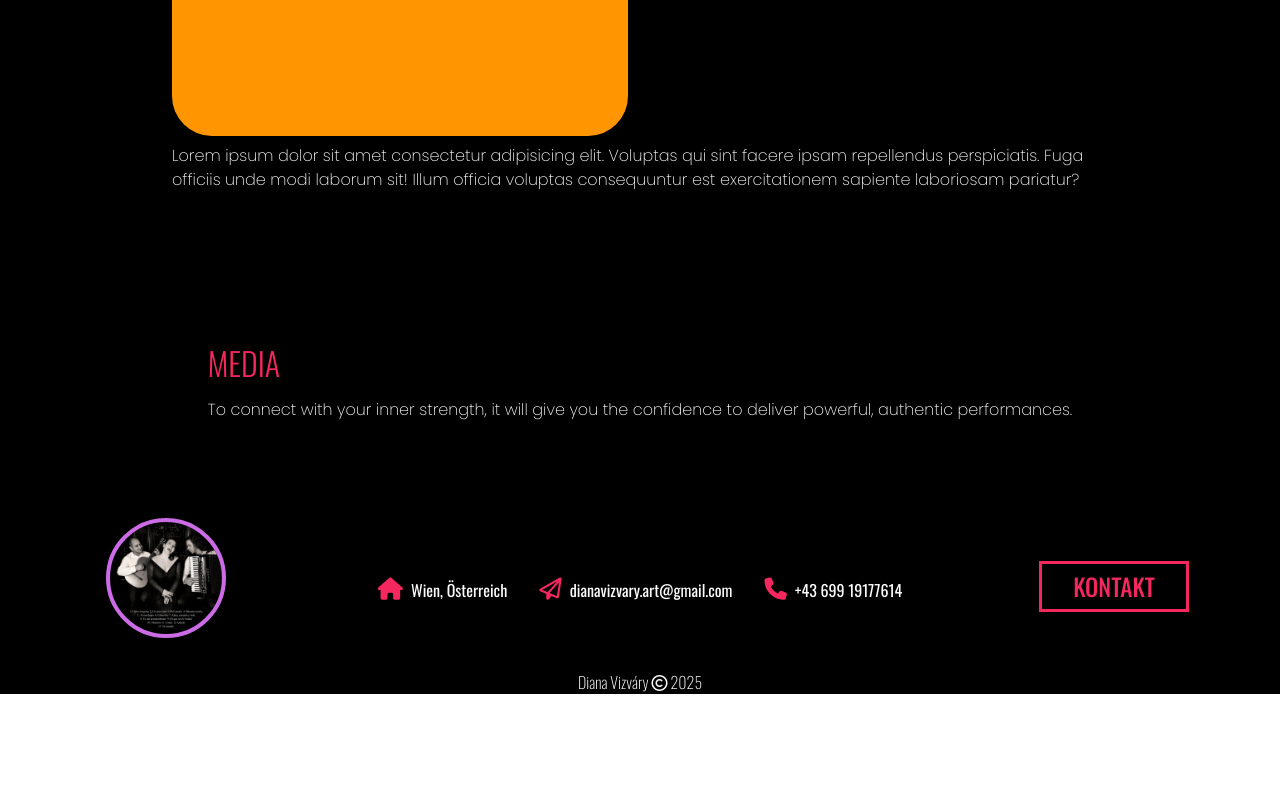
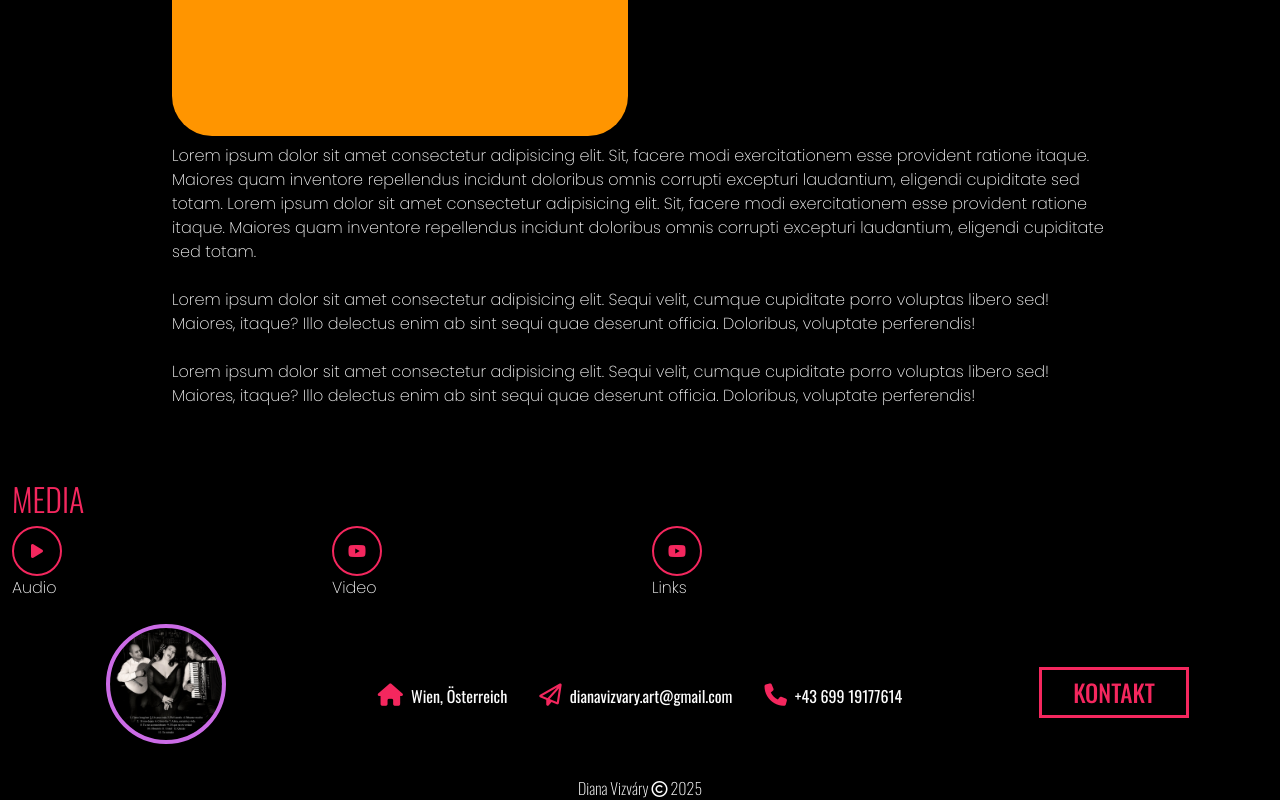
Before and after one commit to iliana-marquez/diana-angular-app, an Angular app: page /profile in a window 1280 px wide. Shown: the part 492-1292 px from the top of the page. Before the commit the page ends 1186 px from the top, so only its background shows below. Built offline with nearby package versions, Linux system fonts and the light colour scheme; no server answers.

Commit message:
Improve layout of second section of profile component

```diff
--- a/src/app/profile/profile.component.css
+++ b/src/app/profile/profile.component.css
@@ -20,9 +20,26 @@ p {
     color: var(--secondary-color);
 }
 
-.profiles,
-.media {
+.profiles {
     max-width: 98vw;
+}
+
+i {
+    color: var(--highlight-secondary-color);
+    padding: 1rem;
+    font-size: 1rem;
+    height: 50px;
+    width: 50px;
+    border: 2.5px solid var(--highlight-secondary-color);
+    border-radius: 50%;
+    align-items: center;
+    justify-content: center;
+    display: flex;
+    transition: transform 0.4s ease-in-out
+}
+
+i:hover {
+    transform: scale(1.2);
 }
 
 @media screen and (min-width: 576px) {
@@ -46,8 +63,7 @@ p {
         min-height: 550px;
     }
 
-    .profiles,
-    .media {
+    .profiles {
     max-width: 75vw;
     }
 }
--- a/src/app/profile/profile.component.html
+++ b/src/app/profile/profile.component.html
@@ -31,18 +31,32 @@
             </div>
             <!-- Text  -->
             <div class="col-12 py-2">
-                <p>Lorem ipsum dolor sit amet consectetur adipisicing elit. Voluptas qui sint facere ipsam repellendus perspiciatis. Fuga officiis unde modi laborum sit! Illum officia voluptas consequuntur est exercitationem sapiente laboriosam pariatur?</p>
+                    <p>Lorem ipsum dolor sit amet consectetur adipisicing elit. Sit, facere modi exercitationem esse provident ratione itaque. Maiores quam inventore repellendus incidunt doloribus omnis corrupti excepturi laudantium, eligendi cupiditate sed totam. Lorem ipsum dolor sit amet consectetur adipisicing elit. Sit, facere modi exercitationem esse provident ratione itaque. Maiores quam inventore repellendus incidunt doloribus omnis corrupti excepturi laudantium, eligendi cupiditate sed totam. <br><br>Lorem ipsum dolor sit amet consectetur adipisicing elit. Sequi velit, cumque cupiditate porro voluptas libero sed! Maiores, itaque? Illo delectus enim ab sint sequi quae deserunt officia. Doloribus, voluptate perferendis!<br><br>Lorem ipsum dolor sit amet consectetur adipisicing elit. Sequi velit, cumque cupiditate porro voluptas libero sed! Maiores, itaque? Illo delectus enim ab sint sequi quae deserunt officia. Doloribus, voluptate perferendis!</p>
             </div>
         </div>
     </section>
 
     <!-- Media -->
-    <section class="container-fluid d-flex m-0 align-items-center justify-content-center">
-        <div class="profiles row d-flex align-items-center justify-content-center py-sm-5">
-            <div class="col-12 py-4">
-                <h2 class="block-title hl-secondary-color-title py-2">Media</h2>
-                <p>To connect with your inner strength, it will give you the confidence to deliver powerful,
-                    authentic performances.</p>
+    <section class="container-fluid">
+        <div class="row profiles">
+            <div class="col-12">
+                <h2 class="block-title hl-secondary-color-title">Media</h2>
+            </div>
+            <div class="col-12">
+                <div class="row">
+                    <div class="col-4">
+                        <i class="fa-solid fa-play"></i>
+                        <p>Audio</p>
+                    </div>
+                    <div class="col-4">
+                        <i class="fa-brands fa-youtube"></i>
+                        <p>Video</p>
+                    </div>
+                    <div class="col-4">
+                        <i class="fa-brands fa-youtube"></i>
+                        <p>Links</p>
+                    </div>
+                </div>
             </div>
         </div>
     </section>
```
